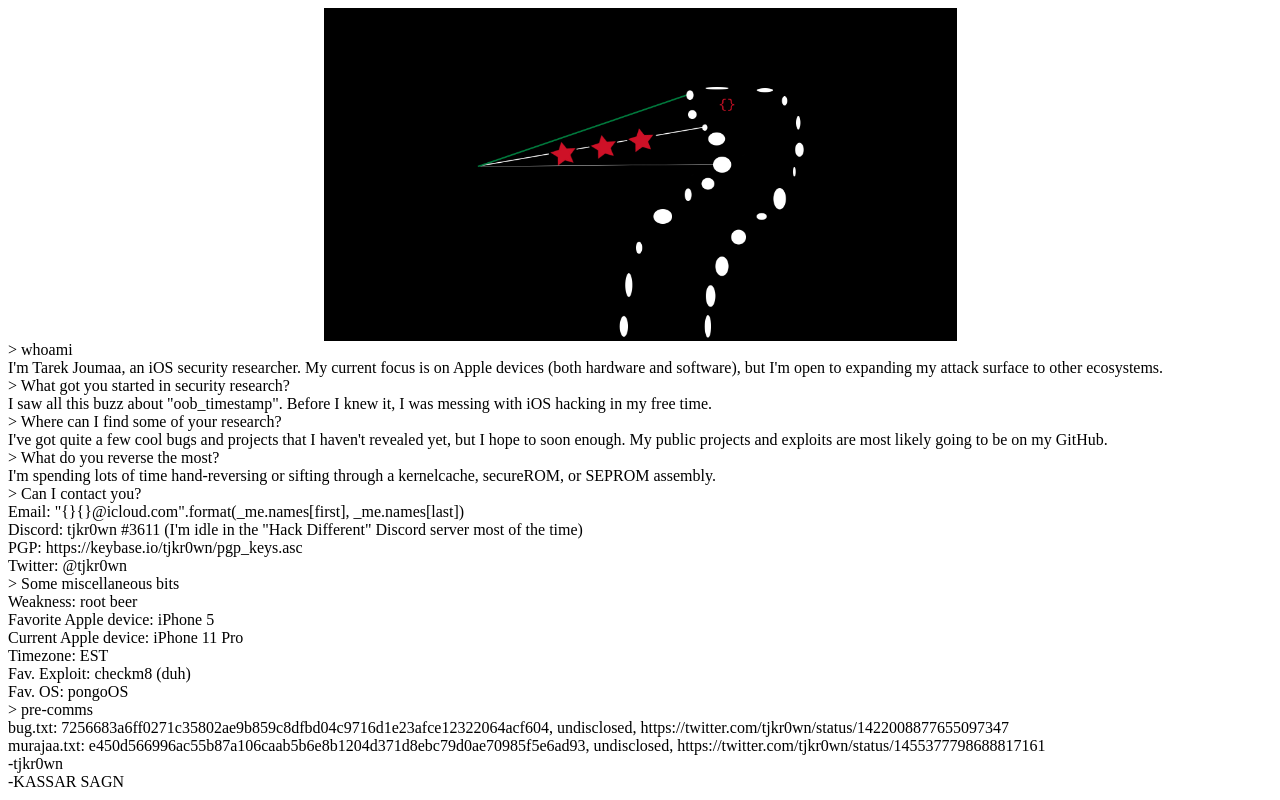
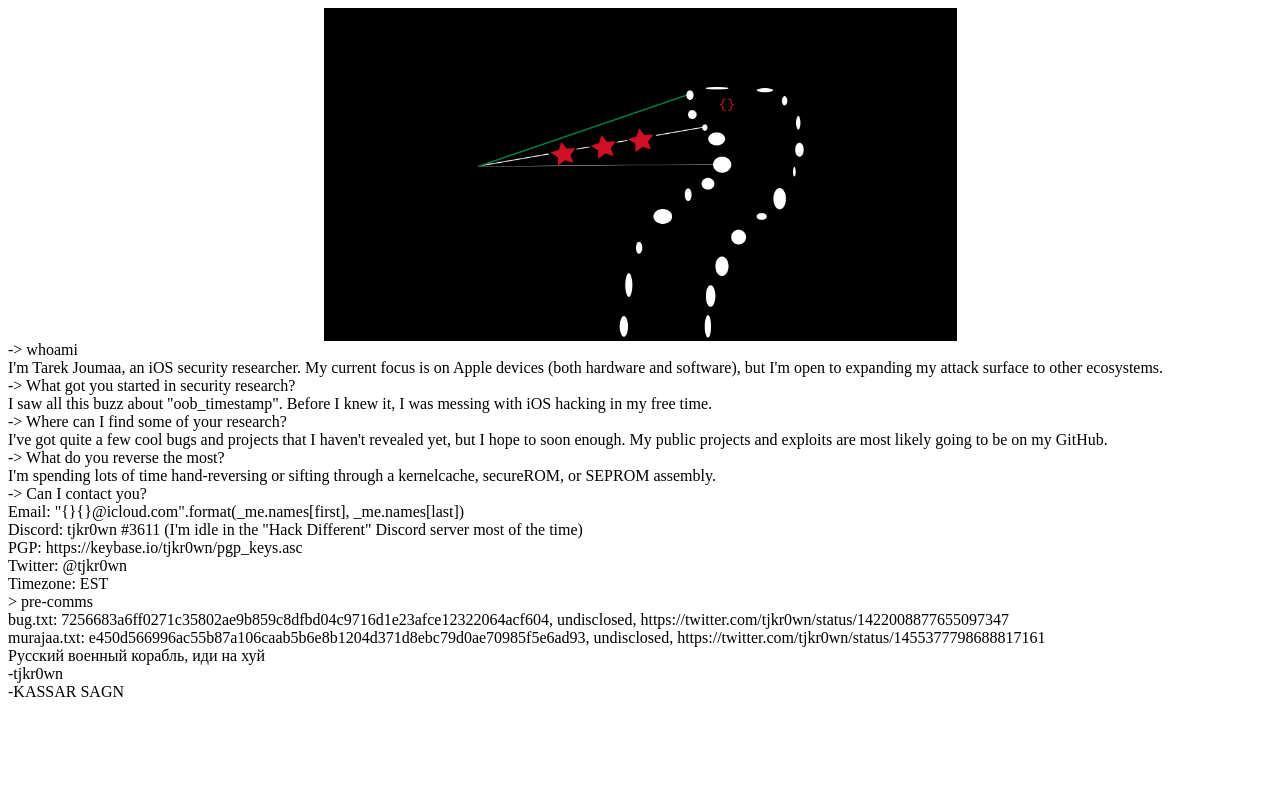
Before and after one commit to tjkr0wn/tjkr0wn.github.io, a plain HTML site: page index.html in a window 1280 px wide. Drawn offline with Linux system fonts and the light colour scheme.

Commit message:
Update index.html

```diff
--- a/index.html
+++ b/index.html
@@ -5,43 +5,38 @@
      />
 </center>
 
-<div>> whoami</div>
+<div>-> whoami</div>
 
 <div>I'm Tarek Joumaa, an iOS security researcher. My current focus is on Apple devices (both hardware and software), but I'm open to expanding my attack surface
   to other ecosystems.</div>
 
-<div>> What got you started in security research?</div>
+<div>-> What got you started in security research?</div>
 
 <div>I saw all this buzz about "oob_timestamp". Before I knew it, I was messing with iOS hacking in my free time.</div>
 
-<div>> Where can I find some of your research?</div>
+<div>-> Where can I find some of your research?</div>
 
 <div>I've got quite a few cool bugs and projects that I haven't revealed yet, but I hope to soon enough.
 My public projects and exploits are most likely going to be on my GitHub.</div>
 
-<div>> What do you reverse the most?</div>
+<div>-> What do you reverse the most?</div>
 
 <div>I'm spending lots of time hand-reversing or sifting through a kernelcache, secureROM, or SEPROM assembly.</div>
 
-<div>> Can I contact you?</div>
+<div>-> Can I contact you?</div>
 
 <div>Email: "{}{}@icloud.com".format(_me.names[first], _me.names[last])</div>
 <div>Discord: tjkr0wn #3611 (I'm idle in the "Hack Different" Discord server most of the time)</div>
 <div>PGP: https://keybase.io/tjkr0wn/pgp_keys.asc</div>
 <div>Twitter: @tjkr0wn</div>
 
-<div>> Some miscellaneous bits</div>
-
-<div>Weakness: root beer</div>
-<div>Favorite Apple device: iPhone 5</div>
-<div>Current Apple device: iPhone 11 Pro</div>
 <div>Timezone: EST</div>
-<div>Fav. Exploit: checkm8 (duh)</div>
-<div>Fav. OS: pongoOS</div>
 
 <div>> pre-comms</div>
 <div>bug.txt: 7256683a6ff0271c35802ae9b859c8dfbd04c9716d1e23afce12322064acf604, undisclosed, https://twitter.com/tjkr0wn/status/1422008877655097347</div>
 <div>murajaa.txt: e450d566996ac55b87a106caab5b6e8b1204d371d8ebc79d0ae70985f5e6ad93, undisclosed, https://twitter.com/tjkr0wn/status/1455377798688817161</div>
 
+<div>Русский военный корабль, иди на хуй</div>
+
 <div>-tjkr0wn</div>
 <div>-KASSAR SAGN</div>
```
